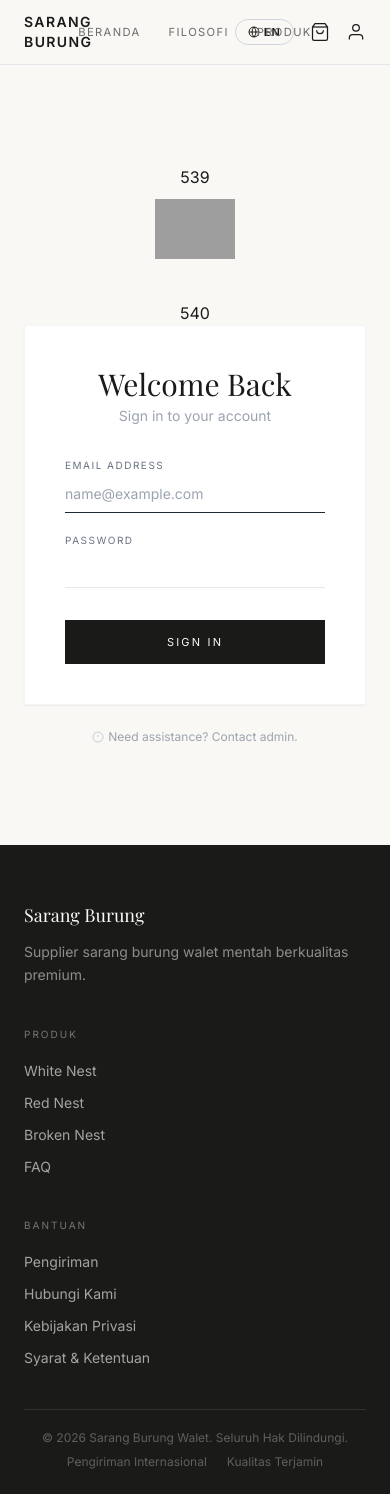
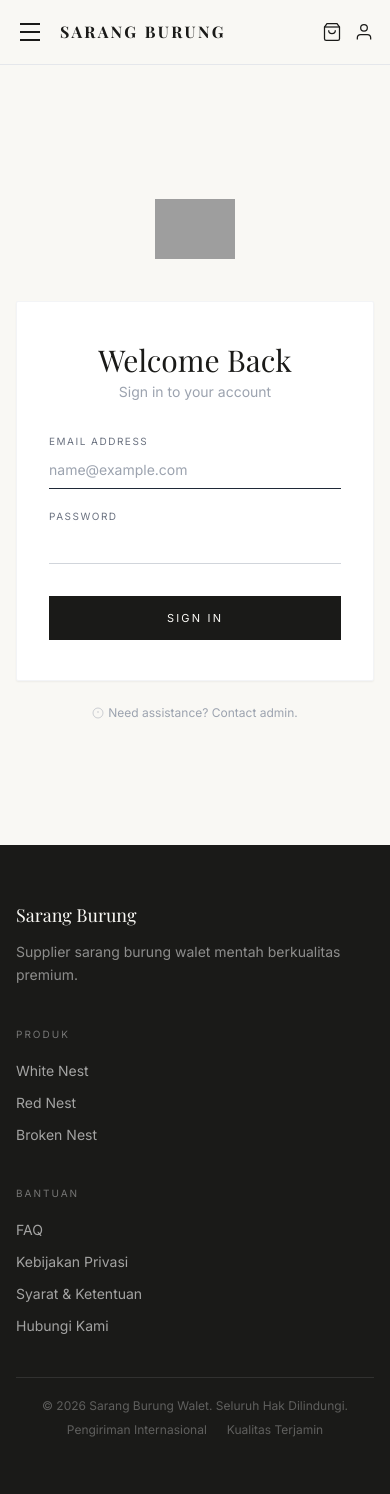
Before and after one commit to JoeTio20/om-ardi, a Laravel app: page /admin/login in a window 390 px wide. After the commit the page ends 1437 px from the top, so only its background shows below. Run offline with Laravel 12, Linux system fonts and the light colour scheme; some libraries are stand-ins or nearby versions; some web fonts are replaced; grey boxes are pictures that could not be loaded.

Commit message:
fix layout + mobile responsive + admin login

```diff
--- a/app/Providers/AppServiceProvider.php
+++ b/app/Providers/AppServiceProvider.php
@@ -19,6 +19,11 @@ class AppServiceProvider extends ServiceProvider
      */
     public function boot(): void
     {
-        //
+        // Force HTTPS di production (Railway, dll)
+    if (config('app.env') === 'production' ||
+        str_contains(request()->getHttpHost(), 'railway') ||
+        str_contains(request()->getHttpHost(), 'ngrok')) {
+        \URL::forceScheme('https');//
     }
 }
+}
--- a/resources/views/admin/login.blade.php
+++ b/resources/views/admin/login.blade.php
@@ -2,17 +2,12 @@
 @section('title', 'Login - Sarang Burung')
 @section('content')
 
-<div class="min-h-[calc(100vh-64px)] flex flex-col items-center justify-center py-16 px-6">
-
-  539
+<div class="min-h-[calc(100vh-64px)] flex flex-col items-center justify-center py-16 px-4 md:px-6">
   <div class="mb-8 text-center">
-    <img src="/IMAGE/logo.png" alt="Sarang Burung" class="w-20 h-20 object-contain mx-auto"
-         onerror="this.style.display='none'">
+    <img src="/IMAGE/logo.png" alt="Sarang Burung" class="w-20 h-20 object-contain mx-auto" onerror="this.style.display='none'">
   </div>
 
-  540
-  <div class="w-full max-w-md bg-white rounded-sm shadow-sm border border-gray-100 px-10 py-10">
-
+  <div class="w-full max-w-md bg-white rounded-sm shadow-sm border border-gray-100 px-8 md:px-10 py-10">
     <h1 class="font-serif text-3xl text-center mb-1" style="font-family:'Playfair Display',serif">Welcome Back</h1>
     <p class="text-center text-sm text-gray-400 mb-8">Sign in to your account</p>
 
@@ -28,34 +23,26 @@
 
     <form method="POST" action="{{ route('admin.login.post') }}">
       @csrf
-
       <div class="mb-5">
         <label class="block text-[10px] tracking-[.15em] uppercase text-gray-500 mb-2">Email Address</label>
         <input type="email" name="email" value="{{ old('email') }}" required autofocus
-               class="w-full border-0 border-b {{ session('error_type')==='email' ? 'border-red-400' : 'border-gray-200' }} pb-2 text-sm focus:outline-none focus:border-gray-800 transition bg-transparent"
+               class="w-full border-0 border-b border-gray-300 pb-2 text-sm focus:outline-none focus:border-gray-800 transition bg-transparent"
                placeholder="name@example.com">
       </div>
-
       <div class="mb-8">
         <label class="block text-[10px] tracking-[.15em] uppercase text-gray-500 mb-2">Password</label>
         <input type="password" name="password" required
-               class="w-full border-0 border-b {{ session('error_type')==='password' ? 'border-red-400' : 'border-gray-200' }} pb-2 text-sm focus:outline-none focus:border-gray-800 transition bg-transparent">
+               class="w-full border-0 border-b border-gray-300 pb-2 text-sm focus:outline-none focus:border-gray-800 transition bg-transparent">
       </div>
-
-      <button type="submit"
-              class="w-full bg-charcoal text-cream text-[11px] tracking-[.2em] uppercase py-3.5 hover:opacity-80 transition">
+      <button type="submit" class="w-full bg-charcoal text-cream text-[11px] tracking-[.2em] uppercase py-3.5 hover:opacity-80 transition">
         SIGN IN
       </button>
     </form>
-
   </div>
 
   <p class="mt-6 text-xs text-gray-400 flex items-center gap-1">
-    <svg class="w-3 h-3" fill="none" stroke="currentColor" viewBox="0 0 24 24">
-      <circle cx="12" cy="12" r="10"/><line x1="12" y1="8" x2="12" y2="12"/><line x1="12" y1="16" x2="12.01" y2="16"/>
-    </svg>
+    <svg class="w-3 h-3" fill="none" stroke="currentColor" viewBox="0 0 24 24"><circle cx="12" cy="12" r="10"/><line x1="12" y1="8" x2="12" y2="12"/><line x1="12" y1="16" x2="12.01" y2="16"/></svg>
     Need assistance? Contact admin.
   </p>
-
 </div>
 @endsection
--- a/resources/views/layouts/app.blade.php
+++ b/resources/views/layouts/app.blade.php
@@ -1,5 +1,5 @@
 <!DOCTYPE html>
-<html lang="{{ app()->getLocale() }}">
+<html lang="{{ str_replace('_', '-', app()->getLocale()) }}">
 <head>
     <meta charset="UTF-8">
     <meta name="viewport" content="width=device-width, initial-scale=1.0">
@@ -9,17 +9,19 @@
     <script>
         tailwind.config = { theme: { extend: {
             colors: { cream:"#F9F8F4", "cream-dark":"#F0EDE6", charcoal:"#1A1A18", tan:"#C8965A", "warm-gray":"#6B6B6B" },
-            fontFamily: { serif: ["Playfair Display", "Georgia", "serif"], sans: ["Inter", "system-ui", "sans-serif"] }
+            fontFamily: { serif: ["Playfair Display","Georgia","serif"], sans: ["Inter","system-ui","sans-serif"] }
         }}}
     </script>
     <link href="https://fonts.googleapis.com/css2?family=Playfair+Display:ital,wght@0,400;0,700;1,400&family=Inter:wght@300;400;500;600&display=swap" rel="stylesheet">
     <style>
-        body { font-family: 'Inter', sans-serif; background: #F9F8F4; color: #1A1A18; }
+        body { font-family:'Inter',sans-serif; background:#F9F8F4; color:#1A1A18; }
         .nav-link { font-size:.7rem; letter-spacing:.12em; text-transform:uppercase; position:relative; transition:color .2s; }
         .nav-link.active::after { content:''; position:absolute; bottom:-4px; left:0; right:0; height:1.5px; background:#C8965A; }
         #toast { position:fixed; bottom:2rem; right:2rem; background:#1A1A18; color:#fff; padding:.8rem 1.4rem; border-radius:4px; font-size:.82rem; z-index:9999; display:none; }
-        .product-img img { transition: transform .4s ease; }
-        .product-card:hover .product-img img { transform: scale(1.05); }
+        .product-img img { transition:transform .4s ease; }
+        .product-card:hover .product-img img { transform:scale(1.05); }
+        #mobile-menu { display:none; }
+        #mobile-menu.open { display:block; }
     </style>
     @yield('head')
 </head>
@@ -27,62 +29,53 @@
 
 <!-- NAVBAR -->
 <header class="sticky top-0 z-50 bg-cream border-b border-gray-200">
-  <div class="max-w-7xl mx-auto px-6 h-16 grid grid-cols-3 items-center">
+  <div class="max-w-7xl mx-auto px-4 md:px-6 h-16 flex items-center justify-between">
 
-    <!-- LEFT -->
-    <div class="flex items-center">
-      @hasSection('nav-centered')
-        <nav class="flex gap-7">
-          <a href="{{ route('home') }}" class="nav-link text-warm-gray {{ request()->routeIs('home') ? 'active' : '' }}">{{ __('messages.nav_home') }}</a>
-          <a href="{{ route('philosophy') }}" class="nav-link text-warm-gray {{ request()->routeIs('philosophy') ? 'active' : '' }}">{{ __('messages.nav_philosophy') }}</a>
-        </nav>
-      @else
-        <a href="{{ route('home') }}" class="text-sm font-semibold tracking-widest uppercase">Sarang Burung</a>
-      @endif
+    <!-- LEFT: Hamburger + Brand -->
+    <div class="flex items-center gap-4">
+      <button class="md:hidden flex flex-col gap-1.5 p-1" onclick="document.getElementById('mobile-menu').classList.toggle('open')">
+        <span class="block w-5 h-0.5 bg-charcoal"></span>
+        <span class="block w-5 h-0.5 bg-charcoal"></span>
+        <span class="block w-5 h-0.5 bg-charcoal"></span>
+      </button>
+      <a href="{{ route('home') }}" class="font-serif text-base font-bold tracking-[.15em] uppercase">SARANG BURUNG</a>
     </div>
 
-    <!-- CENTER -->
-    <div class="flex justify-center">
-      @hasSection('nav-centered')
-        <a href="{{ route('home') }}" class="font-serif text-lg font-bold tracking-[.2em] uppercase">SARANG BURUNG</a>
-      @else
-        <nav class="flex gap-7">
-          <a href="{{ route('home') }}" class="nav-link text-warm-gray {{ request()->routeIs('home') ? 'active' : '' }}">{{ __('messages.nav_home') }}</a>
-          <a href="{{ route('philosophy') }}" class="nav-link text-warm-gray {{ request()->routeIs('philosophy') ? 'active' : '' }}">{{ __('messages.nav_philosophy') }}</a>
-          <a href="{{ route('product') }}" class="nav-link text-warm-gray {{ request()->routeIs('product') ? 'active' : '' }}">{{ __('messages.nav_product') }}</a>
-        </nav>
-      @endif
-    </div>
+    <!-- CENTER: Nav desktop -->
+    <nav class="hidden md:flex gap-7">
+      <a href="{{ route('home') }}" class="nav-link text-warm-gray {{ request()->routeIs('home') ? 'active' : '' }}">{{ __('messages.nav_home') }}</a>
+      <a href="{{ route('philosophy') }}" class="nav-link text-warm-gray {{ request()->routeIs('philosophy') ? 'active' : '' }}">{{ __('messages.nav_philosophy') }}</a>
+      <a href="{{ route('product') }}" class="nav-link text-warm-gray {{ request()->routeIs('product') ? 'active' : '' }}">{{ __('messages.nav_product') }}</a>
+    </nav>
 
-    <!-- RIGHT -->
-    <div class="flex items-center justify-end gap-4">
-      @php $locale = app()->getLocale(); @endphp
-      <a href="{{ route('lang.switch', $locale === 'id' ? 'en' : 'id') }}"
-         class="flex items-center gap-1 text-[11px] font-semibold tracking-widest border border-gray-300 rounded-full px-3 py-1 hover:bg-charcoal hover:text-cream transition">
-        <svg class="w-3 h-3" fill="none" stroke="currentColor" stroke-width="2" viewBox="0 0 24 24">
-          <circle cx="12" cy="12" r="10"/><line x1="2" y1="12" x2="22" y2="12"/>
-          <path d="M12 2a15.3 15.3 0 014 10 15.3 15.3 0 01-4 10 15.3 15.3 0 01-4-10 15.3 15.3 0 014-10z"/>
-        </svg>
-        {{ __('messages.lang_switch') }}
+    <!-- RIGHT: lang + cart + admin -->
+    <div class="flex items-center gap-3">
+      <a href="{{ route('lang.switch', app()->getLocale() === 'en' ? 'id' : 'en') }}" class="hidden sm:flex items-center gap-1 text-[11px] font-semibold tracking-widest border border-gray-300 rounded-full px-3 py-1 hover:bg-charcoal hover:text-cream transition">
+        <svg class="w-3 h-3" fill="none" stroke="currentColor" stroke-width="2" viewBox="0 0 24 24"><circle cx="12" cy="12" r="10"/><line x1="2" y1="12" x2="22" y2="12"/><path d="M12 2a15.3 15.3 0 014 10 15.3 15.3 0 01-4 10 15.3 15.3 0 01-4-10 15.3 15.3 0 014-10z"/></svg>
+        {{ app()->getLocale() === 'en' ? 'ID' : 'EN' }}
       </a>
       <a href="{{ route('cart.index') }}" class="relative" id="cart-icon">
-        <svg class="w-5 h-5" fill="none" stroke="currentColor" stroke-width="1.5" viewBox="0 0 24 24">
-          <path d="M6 2L3 6v14a2 2 0 002 2h14a2 2 0 002-2V6l-3-4z"/>
-          <line x1="3" y1="6" x2="21" y2="6"/><path d="M16 10a4 4 0 01-8 0"/>
-        </svg>
+        <svg class="w-5 h-5" fill="none" stroke="currentColor" stroke-width="1.5" viewBox="0 0 24 24"><path d="M6 2L3 6v14a2 2 0 002 2h14a2 2 0 002-2V6l-3-4z"/><line x1="3" y1="6" x2="21" y2="6"/><path d="M16 10a4 4 0 01-8 0"/></svg>
         @php $cartCount = collect(session('cart', []))->sum('qty'); @endphp
         @if($cartCount > 0)
-        <span id="cart-badge" style="position:absolute;top:-8px;right:-8px;background:#C8965A;color:white;font-size:10px;width:17px;height:17px;border-radius:50%;display:flex;align-items:center;justify-content:center;font-weight:600">
-          {{ $cartCount }}
-        </span>
+        <span id="cart-badge" style="position:absolute;top:-8px;right:-8px;background:#C8965A;color:white;font-size:10px;width:17px;height:17px;border-radius:50%;display:flex;align-items:center;justify-content:center;font-weight:600">{{ $cartCount }}</span>
         @endif
       </a>
       <a href="/admin/login">
-        <svg class="w-5 h-5" fill="none" stroke="currentColor" stroke-width="1.5" viewBox="0 0 24 24">
-          <path d="M20 21v-2a4 4 0 00-4-4H8a4 4 0 00-4 4v2"/><circle cx="12" cy="7" r="4"/>
-        </svg>
+        <svg class="w-5 h-5" fill="none" stroke="currentColor" stroke-width="1.5" viewBox="0 0 24 24"><path d="M20 21v-2a4 4 0 00-4-4H8a4 4 0 00-4 4v2"/><circle cx="12" cy="7" r="4"/></svg>
       </a>
     </div>
+  </div>
+
+  <!-- MOBILE MENU -->
+  <div id="mobile-menu" class="md:hidden bg-cream border-t border-gray-100 px-6 py-5">
+    <nav class="flex flex-col gap-5">
+      <a href="{{ route('home') }}" class="text-sm tracking-widest uppercase text-charcoal">{{ __('messages.nav_home') }}</a>
+      <a href="{{ route('philosophy') }}" class="text-sm tracking-widest uppercase text-charcoal">{{ __('messages.nav_philosophy') }}</a>
+      <a href="{{ route('product') }}" class="text-sm tracking-widest uppercase text-charcoal">{{ __('messages.nav_product') }}</a>
+      <hr class="border-gray-200">
+      <a href="{{ route('lang.switch', app()->getLocale() === 'en' ? 'id' : 'en') }}" class="text-sm text-warm-gray">{{ app()->getLocale() === 'en' ? 'Switch to ID' : 'Switch to EN' }}</a>
+    </nav>
   </div>
 </header>
 
@@ -90,7 +83,7 @@
 @yield('content')
 
 <footer class="bg-charcoal text-cream pt-14 pb-6">
-  <div class="max-w-7xl mx-auto px-6">
+  <div class="max-w-7xl mx-auto px-4 md:px-6">
     <div class="grid grid-cols-1 md:grid-cols-3 gap-10 pb-10 border-b border-white/10">
       <div>
         <p class="font-serif text-lg mb-3">Sarang Burung</p>
@@ -99,19 +92,18 @@
       <div>
         <h4 class="text-[10px] tracking-[.2em] uppercase text-white/40 mb-4">{{ __('messages.f_shop') }}</h4>
         <ul class="space-y-2">
-          <li><a href="{{ route('product') }}?category=billfolds" class="text-sm text-white/60 hover:text-white transition">{{ __('messages.f_billfolds') }}</a></li>
-          <li><a href="{{ route('product') }}?category=cardholders" class="text-sm text-white/60 hover:text-white transition">{{ __('messages.f_cards') }}</a></li>
-          <li><a href="{{ route('product') }}?category=travel" class="text-sm text-white/60 hover:text-white transition">{{ __('messages.f_travel') }}</a></li>
-          <li><a href="#" class="text-sm text-white/60 hover:text-white transition">{{ __('messages.f_care') }}</a></li>
+          <li><a href="{{ route('product') }}" class="text-sm text-white/60 hover:text-white transition">{{ __('messages.f_billfolds') }}</a></li>
+          <li><a href="{{ route('product') }}" class="text-sm text-white/60 hover:text-white transition">{{ __('messages.f_cards') }}</a></li>
+          <li><a href="{{ route('product') }}" class="text-sm text-white/60 hover:text-white transition">{{ __('messages.f_travel') }}</a></li>
         </ul>
       </div>
       <div>
         <h4 class="text-[10px] tracking-[.2em] uppercase text-white/40 mb-4">{{ __('messages.f_help') }}</h4>
         <ul class="space-y-2">
-          <li><a href="#" class="text-sm text-white/60 hover:text-white transition">{{ __('messages.f_shipping') }}</a></li>
-          <li><a href="#" class="text-sm text-white/60 hover:text-white transition">{{ __('messages.f_contact') }}</a></li>
+          <li><a href="#" class="text-sm text-white/60 hover:text-white transition">{{ __('messages.f_care') }}</a></li>
           <li><a href="#" class="text-sm text-white/60 hover:text-white transition">{{ __('messages.f_privacy') }}</a></li>
           <li><a href="#" class="text-sm text-white/60 hover:text-white transition">{{ __('messages.f_terms') }}</a></li>
+          <li><a href="#" class="text-sm text-white/60 hover:text-white transition">{{ __('messages.f_contact') }}</a></li>
         </ul>
       </div>
     </div>
@@ -128,26 +120,6 @@ function showToast(msg) {
   t.textContent = msg; t.style.display = 'block';
   clearTimeout(window._t); window._t = setTimeout(() => t.style.display = 'none', 3000);
 }
-document.addEventListener('click', e => {
-  const btn = e.target.closest('.btn-add-cart');
-  if (!btn) return;
-  fetch('{{ route('cart.add') }}', {
-    method: 'POST',
-    headers: { 'Content-Type': 'application/json', 'X-CSRF-TOKEN': document.querySelector('meta[name=csrf-token]').content },
-    body: JSON.stringify({ id: btn.dataset.id, name: btn.dataset.name, price: btn.dataset.price, image: btn.dataset.image })
-  }).then(r => r.json()).then(res => {
-    if (!res.success) return;
-    showToast(res.message);
-    let badge = document.getElementById('cart-badge');
-    if (badge) { badge.textContent = res.count; }
-    else {
-      const icon = document.getElementById('cart-icon');
-      badge = document.createElement('span'); badge.id = 'cart-badge';
-      badge.style.cssText = 'position:absolute;top:-8px;right:-8px;background:#C8965A;color:white;font-size:10px;width:17px;height:17px;border-radius:50%;display:flex;align-items:center;justify-content:center;font-weight:600';
-      badge.textContent = res.count; icon.style.position = 'relative'; icon.appendChild(badge);
-    }
-  });
-});
 </script>
 @yield('scripts')
 </body>
```
